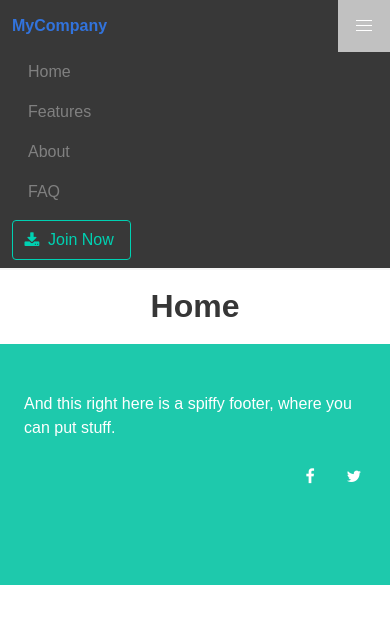
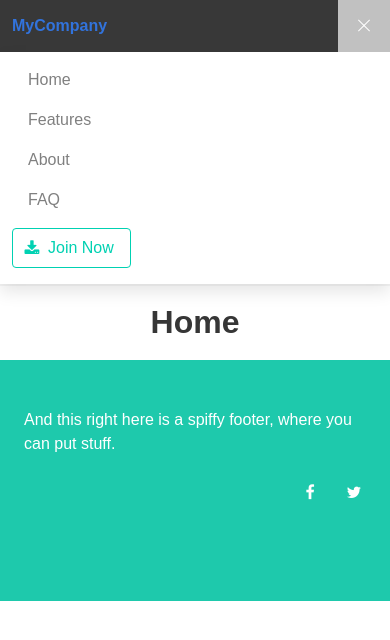
Before and after one commit to AkbarHirani123/react-for-company, a React (Create React App) app: page / in a window 390 px wide. Both pictures are taken after a click on the link 364 px from the left and 26 px from the top of the page. Shown: the top 640 px of the page. Built offline with nearby package versions, Linux system fonts and the light colour scheme.

Commit message:
make mobile hamburger menu work using setState and isToggleOn

```diff
--- a/src/components/Header/Header.js
+++ b/src/components/Header/Header.js
@@ -4,31 +4,42 @@ import "./Header.css";
 
 
 class Header extends Component {
+
+    constructor(props) {
+        super(props);
+        this.state = {isToggleOn: false};
+
+        this.handleClick = this.handleClick.bind(this);
+    }
+
+    handleClick() {
+        this.setState(prevState => ({
+            isToggleOn: !prevState.isToggleOn
+        }));
+    }
+
   render() {
+
+    let menuActive = this.state.isToggleOn ? 'is-active' : '';
+
     return (
         <div className="navbar has-shadow">
             <div className="navbar-brand">
                 <a className="navbar-item">MyCompany</a>
-                <a class="navbar-burger burger">
+                <a className={"navbar-burger burger "+menuActive} onClick={this.handleClick}>
                     <span aria-hidden="true"></span>
                     <span aria-hidden="true"></span>
                     <span aria-hidden="true"></span>
                 </a>
             </div>
 
-            <span className="navbar-toggle">
-                <span></span>
-                <span></span>
-                <span></span>
-            </span>
-
+            <div className={'navbar-end navbar-menu '+menuActive}>
+                <div className="navbar-start"></div>
                 <div className="navbar-end">
-
                     <Link to="/" className="navbar-item r-item">Home</Link>
                     <Link to="/faq" className="navbar-item r-item">Features</Link>
                     <Link to="/faq" className="navbar-item r-item">About</Link>
                     <Link to="/faq" className="navbar-item r-item">FAQ</Link>
-
 
                     <div className="navbar-item">
                         <p className="control">
@@ -42,6 +53,7 @@ class Header extends Component {
                     </div>
                 </div>
             </div>
+        </div>
     );
   }
 }
```
Lines whose indentation alone changed are shown as unchanged.
